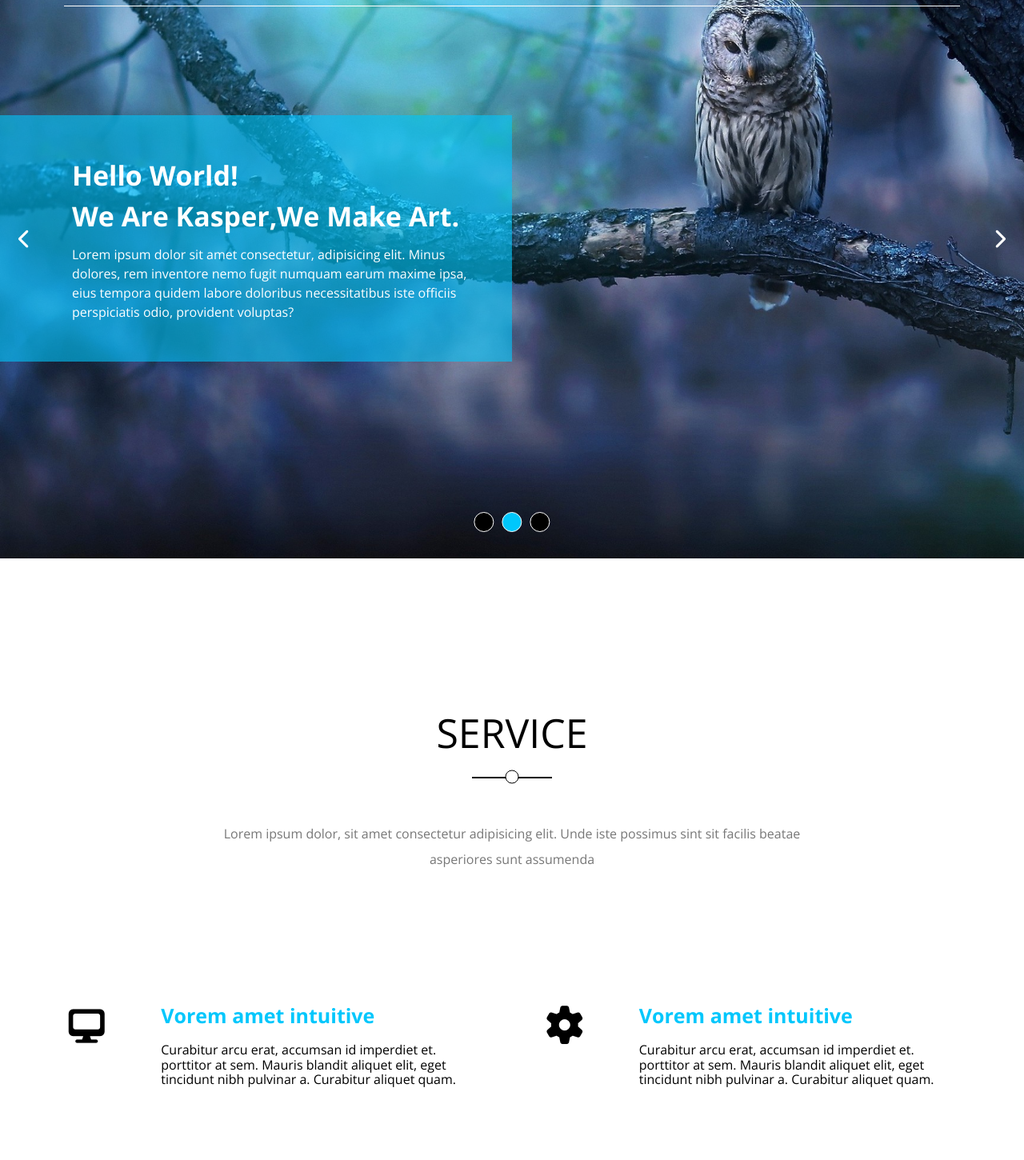
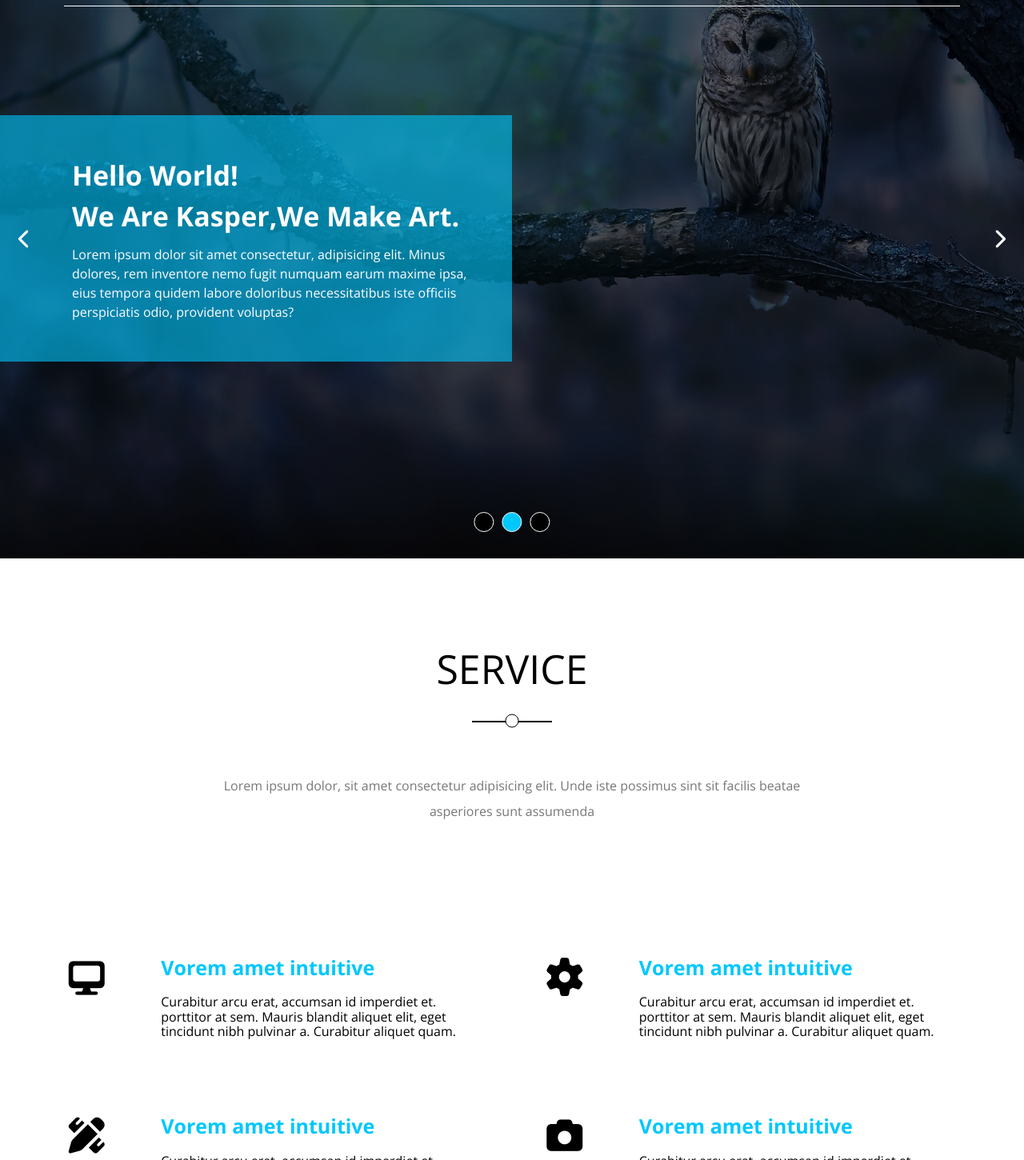
Before and after one commit to AbdullahAlhazmi431/Kasper-template-2, a plain HTML site: page AbdullahTemplate/index.html in a window 1280 px wide. Shown: the part 102-1552 px from the top of the page at 80% size. Drawn offline with nearby package versions, Linux system fonts and the light colour scheme.

Commit message:
design part : Done!

```diff
--- a/AbdullahTemplate/css/kasper.css
+++ b/AbdullahTemplate/css/kasper.css
@@ -15,7 +15,7 @@
         font-size: 50px;
         font-weight: normal;
         text-transform: uppercase;
-        padding: 80px 0px;
+        padding: 100px 0px;
         position: relative;
     }
 
@@ -236,6 +236,15 @@ header .nav .search-logo::after{
     background-image: url(../imgs/owl.jpg);
     background-size: cover;
     background-attachment: fixed;
+    position: relative;
+    z-index: -3;
+}
+
+.landing .relay {
+    position: absolute;
+    width: 100%;
+    height: 100%;
+    background-color: rgba(0, 0, 0, 0.6);
 }
 
 .landing .container {
@@ -328,7 +337,7 @@ header .nav .search-logo::after{
 /* end landing */
 /* start services */
 .services{
-    padding: 100px 0px;
+    padding-bottom: 100px;
 }
 
 @media (min-width: 768px) {
--- a/AbdullahTemplate/index.html
+++ b/AbdullahTemplate/index.html
@@ -42,6 +42,7 @@
     </header>
 
     <section id="home" class="landing">
+        <div class="relay"></div>
         <div class="blue-background">
             <div class="background-text">
             <h3>Hello world! <br>We are kasper,we make art.</h3>
@@ -135,9 +136,5 @@
         </div>
     </section>
 
-   <div class="heading">
-                <h3>service</h3>
-                <p>Lorem ipsum dolor, sit amet consectetur adipisicing elit. Unde iste possimus sint sit facilis beatae asperiores sunt assumenda</p>
-    </div>
 </body>
 </html>
```
